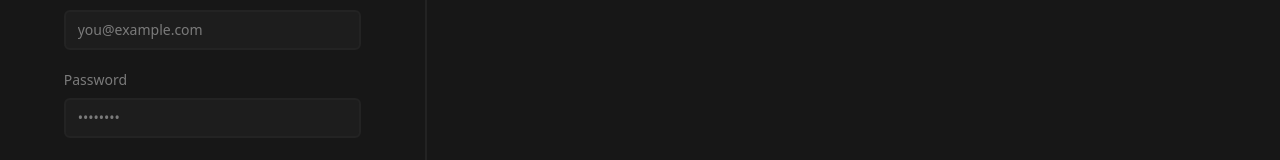
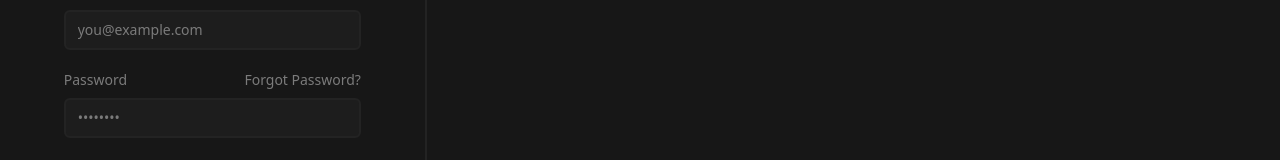
Before and after one commit to Tamagomago/swyft, a Next.js app: page /auth/login in a window 1280 px wide. Shown: the part 350-510 px from the top of the page. Built offline with nearby package versions, Linux system fonts and the light colour scheme; no server answers.

Commit message:
feat: add forgot password

```diff
--- a/src/components/auth/LoginForm.tsx
+++ b/src/components/auth/LoginForm.tsx
@@ -11,6 +11,7 @@ import Input from '@/components/ui/Input';
 import Button from '@/components/ui/Button';
 import { useRouter } from 'next/navigation';
 import { createClient } from '@/utils/supabase/client';
+import Link from 'next/link';
 
 function LoginForm() {
   const [email, setEmail] = React.useState('');
@@ -48,6 +49,7 @@ function LoginForm() {
       </AuthHeader>
       <form onSubmit={handleLogin}>
         <AuthContent>
+          {/* Email */}
           <div className={'w-full flex flex-col gap-2'}>
             <Label htmlFor={'email'}>Email</Label>
             <Input
@@ -60,8 +62,18 @@ function LoginForm() {
               onChange={(e: React.ChangeEvent<HTMLInputElement>) => setEmail(e.target.value)}
             />
           </div>
+
+          {/* Password */}
           <div className={'w-full flex flex-col gap-2'}>
-            <Label htmlFor={'password'}>Password</Label>
+            <div className={'flex justify-between'}>
+              <Label htmlFor={'password'}>Password</Label>
+              <Link
+                href={'test'}
+                className={'text-muted font-medium text-sm hover:underline hover:decoration-1'}
+              >
+                Forgot Password?
+              </Link>
+            </div>
             <Input
               className={`${error ? 'border-error bg-error/10! ring-error' : ''}`}
               id={'password'}
```
